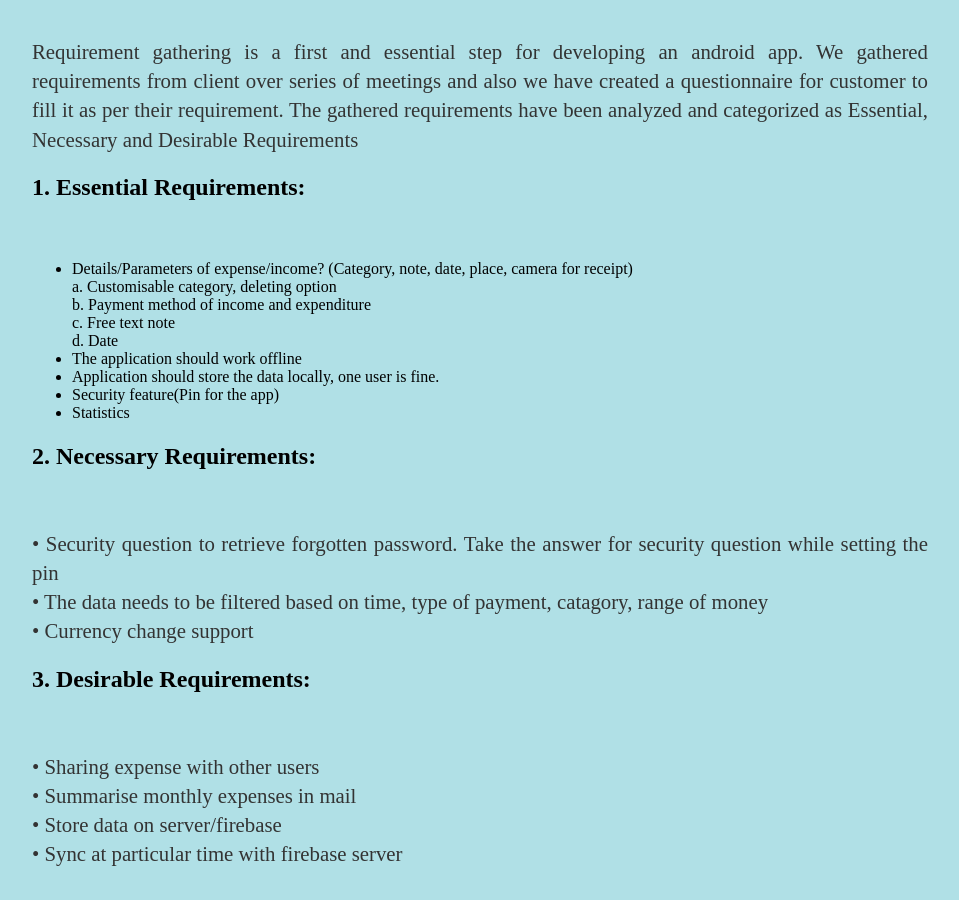
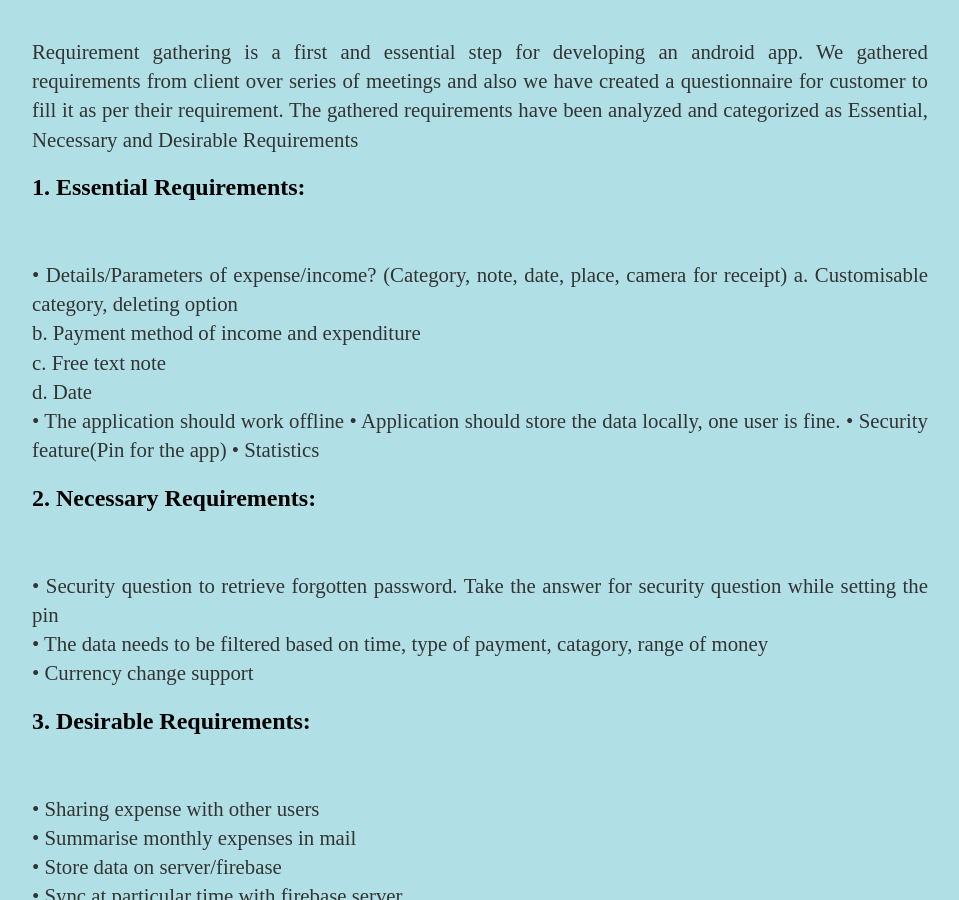
Before and after one commit to kartikprabhu20/YourEuro, a Jekyll site: the page built from docs/_posts/2019-05-13-BasicPrototype.md, in a window 1280 px wide and 900 px high, scrolled down 841 px. Shown: the whole window, without its empty margins (160-1119 px from the left). Built offline with Jekyll 4.4.1, drawn with Linux system fonts in a browser that asks for light colours; a file with an impossible date is left out.

Commit message:
Update 2019-05-13-BasicPrototype.md

```diff
--- a/docs/_posts/2019-05-13-BasicPrototype.md
+++ b/docs/_posts/2019-05-13-BasicPrototype.md
@@ -17,17 +17,16 @@ date: 2019-04-15
 
 <p>Requirement gathering is a first and essential step for developing an android app. We gathered requirements from client over series of meetings and also we have created a questionnaire for customer to fill it as per their requirement. The gathered requirements have been analyzed and categorized as Essential, Necessary and Desirable Requirements</p>
 <h2>1. Essential Requirements:</h2><br>
- <ul>
-	<p><li>Details/Parameters of expense/income? (Category, note, date, place, camera for receipt)</li>
+
+<p>• Details/Parameters of expense/income? (Category, note, date, place, camera for receipt)
 			a. Customisable category, deleting option<br>
 			b. Payment method of income and expenditure<br>
 			c. Free text note<br>
 			d. Date<br>
-		<li> The application should work offline</li>
-		<li>Application should store the data locally, one user is fine.</li>
-		<li> Security feature(Pin for the app)</li>
-		<li> Statistics<br></li></p>
-	</ul>
+  • The application should work offline
+		• Application should store the data locally, one user is fine.
+		• Security feature(Pin for the app)
+		• Statistics<br></p>
 <h2>2. Necessary Requirements:</h2><br>
  <p>	• Security question to retrieve forgotten password. Take the answer for security question while setting the pin<br>
 		• The data needs to be filtered based on time, type of payment, catagory, range of money<br>
```
